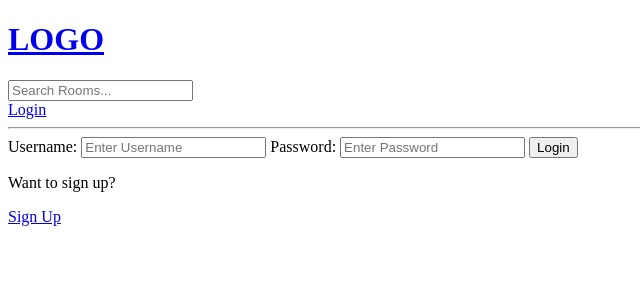
After one commit to Lukyhet/Project_Four, a Django app: page /login/ in a window 1280 px wide. The commit adds this page. Shown: the top 300 px of the page, without its empty margins (0-640 px from the left). Run offline with Django 3.2, Linux system fonts and the light colour scheme.

Commit message:
add registration form, login, logout for users

```diff
--- a/beautypal/templates/beautypal/home.html
+++ b/beautypal/templates/beautypal/home.html
@@ -39,8 +39,11 @@
         <div>
             {% for room in rooms %}
                 <div>
+                    {% if request.user == room.host %}
                     <a href="{% url 'update-room' room.id %}">Edit</a>
                     <a href="{% url 'delete-room' room.id %}">Delete</a>
+                    {% endif %}
+
                     <span>@{{room.host.username}}</span>
                     <h5>{{room.id}} -- <a href="{% url 'room' room.id %}">{{room.name}}</a></h5>
                     <small>{{room.topic.name}}</small>
--- /dev/null
+++ b/beautypal/templates/beautypal/login_register.html
@@ -0,0 +1,41 @@
+{% extends 'main.html' %}
+
+{% block content %}
+
+{% if page == 'login' %}
+
+<div>
+    <form = method = "POST" action="" >
+        {% csrf_token %}
+
+        <label>Username:</label>
+        <input type="text" name="username" placeholder="Enter Username"/ >
+
+        <label>Password:</label>
+        <input type="text" name="password" placeholder="Enter Password"/ >
+
+        <input type="submit" value="Login"/ >
+    </form>
+
+    <p>Want to sign up?</p>
+    <a href="{% url 'register' %}">Sign Up</a>
+</div>
+
+{% else %}
+
+<div>
+    <form = method = "POST" action="" >
+        {% csrf_token %}
+
+        {{form.as_p}}
+
+        <input type="submit" value="Register"/ >
+    </form>
+
+    <p>Already signed up?</p>
+    <a href="{% url 'login' %}">Login</a>
+</div>
+
+{% endif %}
+
+{% endblock content %}
--- a/beautypal/urls.py
+++ b/beautypal/urls.py
@@ -2,6 +2,10 @@ from django.urls import path
 from . import views
 
 urlpatterns = urlpatterns = [
+
+    path('login/', views.loginPage, name="login"),
+    path('logout/', views.logoutUser, name="logout"),
+    path('register/', views.registerPage, name="register"),
     path('', views.home, name="home"),
     path('room/<str:pk>/', views.room, name="room"),
 
--- a/beautypal/views.py
+++ b/beautypal/views.py
@@ -1,14 +1,66 @@
 from django.shortcuts import render, redirect
+from django.http import HttpResponse
+from django.contrib import messages
+from django.contrib.auth.decorators import login_required
 from django.db.models import Q
+from django.contrib.auth.models import User
+from django.contrib.auth import authenticate, login, logout
+from django.contrib.auth.forms import UserCreationForm
 from .models import Room, Topic
 from .forms import RoomForm
 
 
-#rooms = [
+# rooms = [
  #   {'id': 1, 'name': 'Lets talk skincare!'},
   #  {'id': 2, 'name': 'Best haircare chat'},
    # {'id': 3, 'name': 'Makeup and color'},
-#]
+# ]
+def loginPage(request):
+    page = 'login'
+    if request.user.is_authenticated:
+        return redirect('home')
+    if request.method == 'POST':
+        username = request.POST.get('username').lower()
+        password = request.POST.get('password')
+
+        try:
+            user = User.objects.get(username=username)
+        except:
+            messages.error(request, 'User does not exist')
+
+        user = authenticate(request, username=username, password=password)
+
+        if user is not None:
+            login(request, user)
+            return redirect('home')
+
+        else:
+            messages.error(request, 'Username or password does not exist')
+
+    context = {'page': page}
+    return render(request, 'beautypal/login_register.html', context)
+
+
+def logoutUser(request):
+    logout(request)
+    return redirect('home')
+
+
+def registerPage(request):
+    form = UserCreationForm()
+
+    if request.method == 'POST':
+        form = UserCreationForm(request.POST)
+        if form.is_valid():
+            user = form.save(commit=False)
+            user.username = user.username.lower()
+            user.save()
+            login(request, user)
+            return redirect('home')
+        else:
+            messages.error(request, 'An error occurred during registration')
+
+    return render(request, 'beautypal/login_register.html', {'form' : form})
 
 
 def home(request):
@@ -29,6 +81,8 @@ def room(request, pk):
     context = {'room': room}
     return render(request, 'beautypal/room.html', context)
 
+
+@login_required(login_url='login')
 def createRoom(request):
     form = RoomForm()
 
@@ -46,9 +100,13 @@ def navbar(request):
     return render(request, 'navbar.html')
 
 
+@login_required(login_url='login')
 def updateRoom(request, pk):
     room = Room.objects.get(id=pk)
     form = RoomForm(instance=room)
+
+    if request.user != room.host:
+        return HttpResponse('You need permission for this task!')
 
     if request.method == 'POST':
         form = RoomForm(request.POST, instance=room)
@@ -60,8 +118,12 @@ def updateRoom(request, pk):
     return render(request, 'beautypal/room_form.html', context)
 
 
+@login_required(login_url='login')
 def deleteRoom(request, pk):
     room = Room.objects.get(id=pk)
+
+    if request.user != room.host:
+        return HttpResponse('You need permission for this task!')
 
     if request.method == 'POST':
         room.delete()
--- a/templates/main.html
+++ b/templates/main.html
@@ -10,6 +10,16 @@
 
     {% include 'navbar.html'%}
 
+    {% if messages %}
+
+    <ul class="messages">
+        {% for message in messages %}
+        <li>{{ message }}</li>
+        {% endfor %}
+    </ul>
+
+    {% endif %}
+
     {% block content %}
 
     {% endblock  %}
--- a/templates/navbar.html
+++ b/templates/navbar.html
@@ -8,4 +8,16 @@
 
 </form>
 
+
+{% if request.user.is_authenticated %}
+<p>Hello {{request.user}}</p>
+<a href="{% url 'logout' %}">Logout</a>
+
+{% else %}
+
+
+<a href="{% url 'login' %}">Login</a>
+
+{% endif %}
+
 <hr>
```
Also changed, not shown: beautypal/templates/beautypal/room.html (+7 -0 lines), db.sqlite3.
